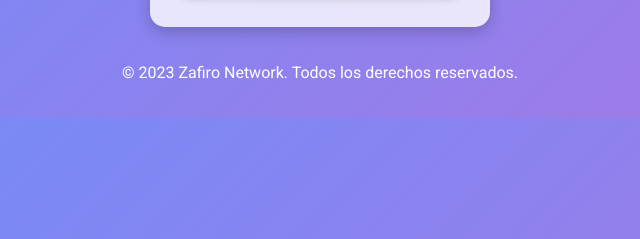
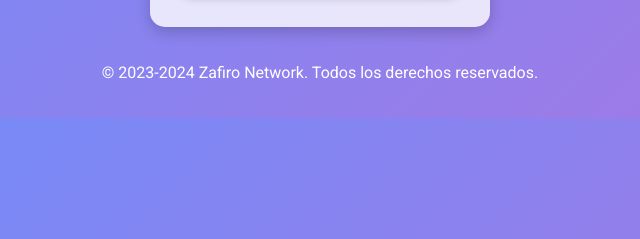
Before and after one commit to SanviGitHub/SanviGithub.github.io, a plain HTML site: page index.html in a window 1280 px wide. Shown: the part 302-541 px from the top of the page, 320-960 px from the left. Drawn offline with nearby package versions, Linux system fonts and the light colour scheme.

Commit message:
index.html

```diff
--- a/index.html
+++ b/index.html
@@ -24,7 +24,7 @@
     </div>
 
     <footer data-aos="fade-up">
-        <p>© 2023 Zafiro Network. Todos los derechos reservados.</p>
+        <p>© 2023-2024 Zafiro Network. Todos los derechos reservados.</p>
     </footer>
 
     <script src="script.js"></script>
```
